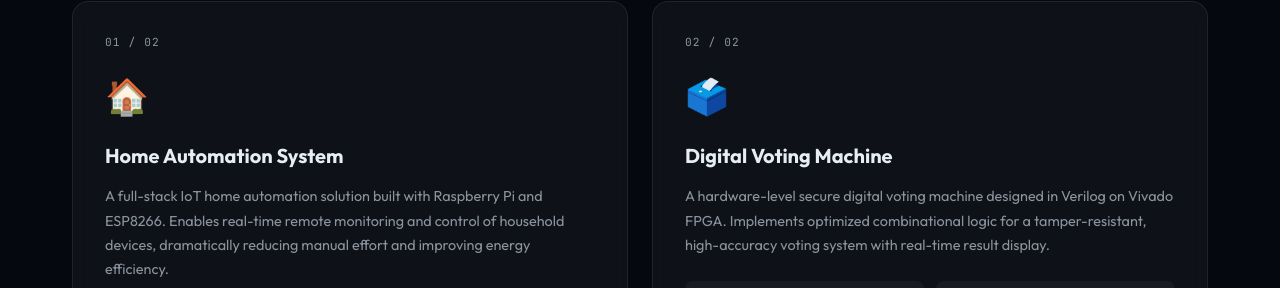
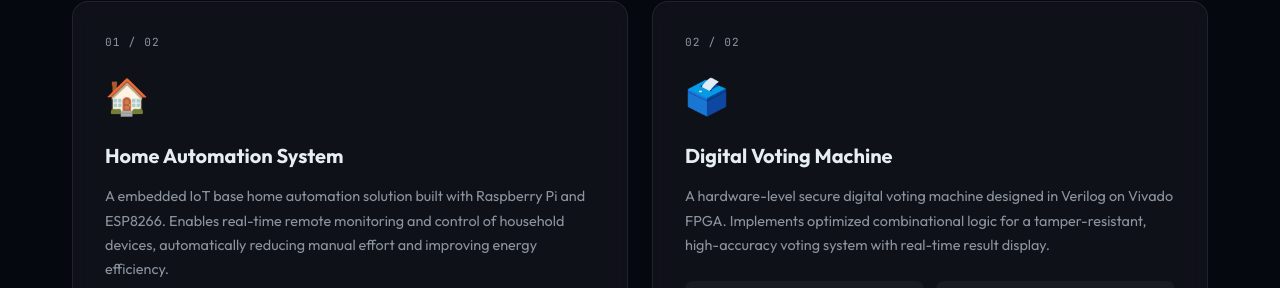
Before and after one commit to harshsahu32672/Portfolio, a plain HTML site: page index.html in a window 1280 px wide. Shown: the part 2739-3027 px from the top of the page. Drawn offline with Linux system fonts and the light colour scheme.

Commit message:
Update index.html

```diff
--- a/index.html
+++ b/index.html
@@ -1798,9 +1798,9 @@
           <span class="project-icon">🏠</span>
           <h3 class="project-title">Home Automation System</h3>
           <p class="project-desc">
-            A full-stack IoT home automation solution built with Raspberry Pi and ESP8266.
+            A embedded IoT base home automation solution built with Raspberry Pi and ESP8266.
             Enables real-time remote monitoring and control of household devices,
-            dramatically reducing manual effort and improving energy efficiency.
+            automatically reducing manual effort and improving energy efficiency.
           </p>
           <div class="project-metrics">
             <div class="metric">
```
